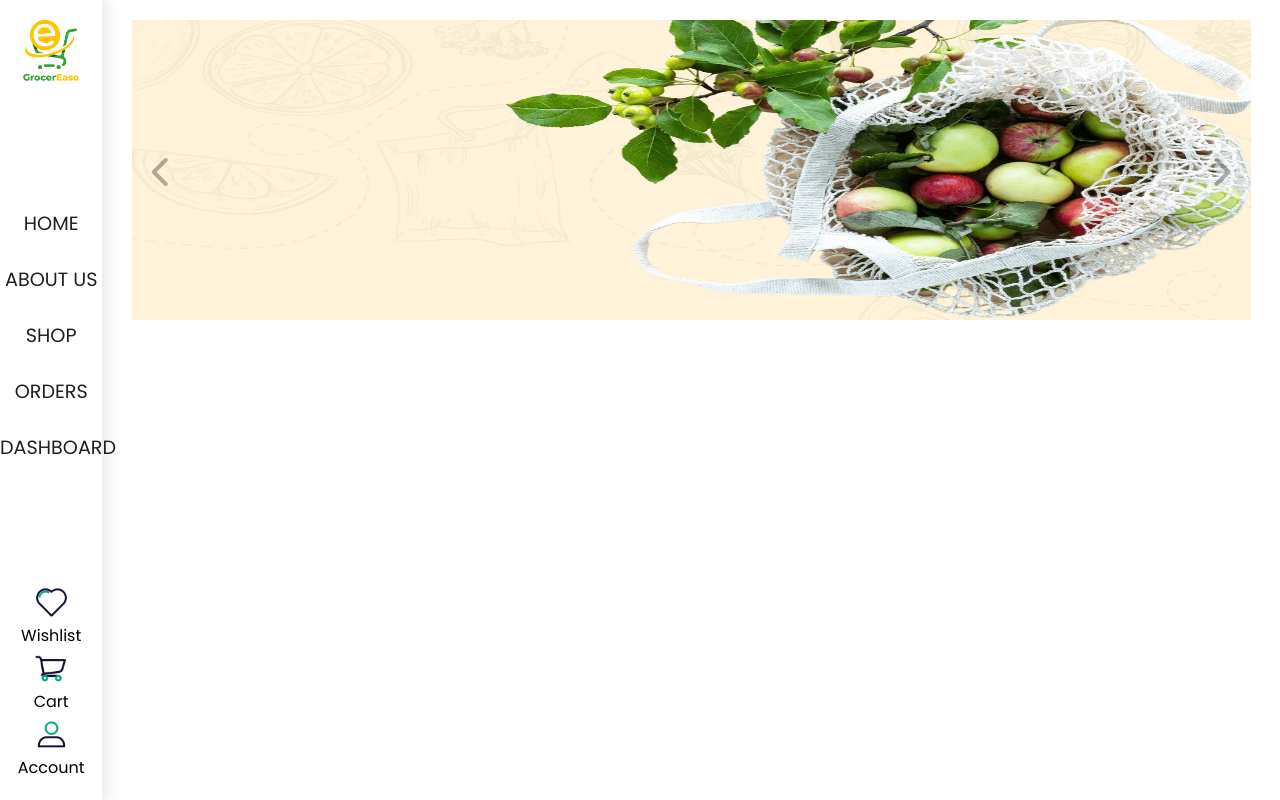
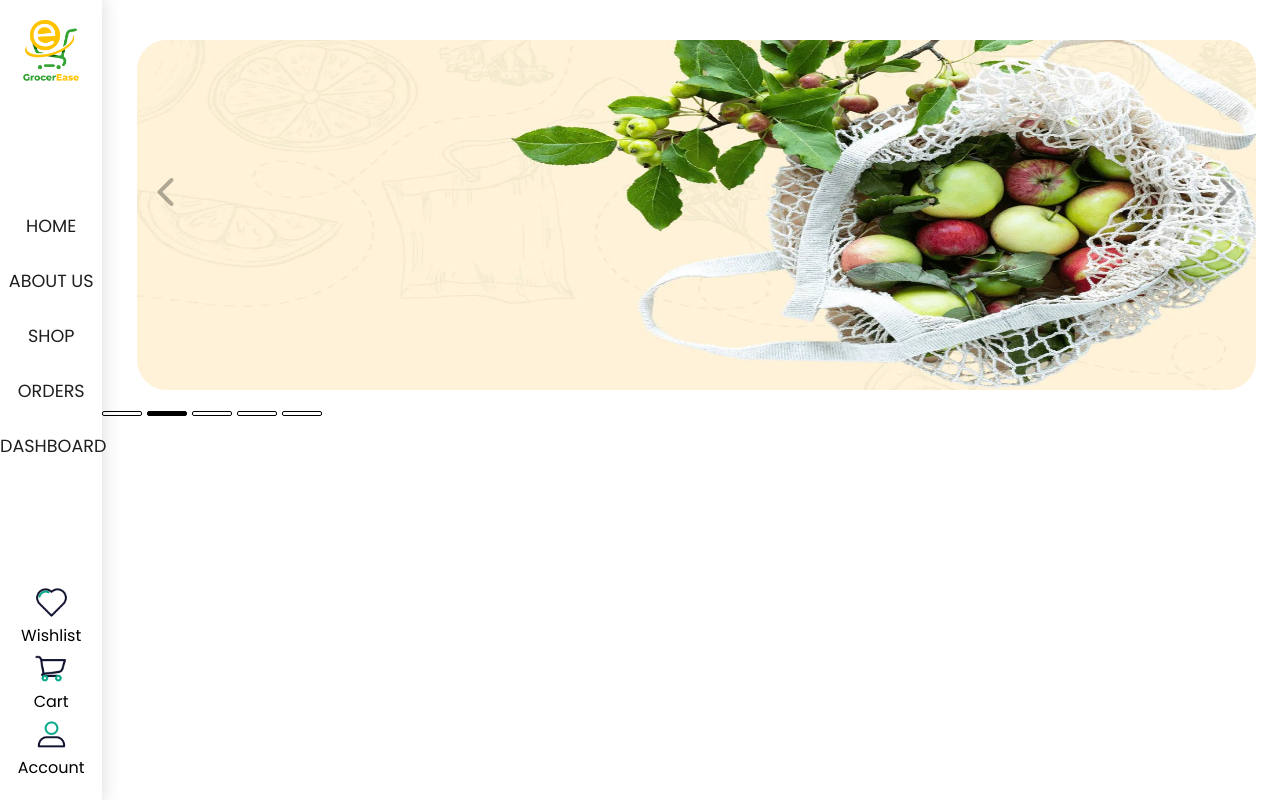
Before and after one commit to SkinnyVin1/GrocerEase, a React (Create React App) app: page /Shop in a window 1280 px wide. Built offline with nearby package versions, Linux system fonts and the light colour scheme.

Commit message:
Pagination

```diff
--- a/src/Components/NavigationBar.css
+++ b/src/Components/NavigationBar.css
@@ -58,7 +58,7 @@
 }
 .routes ul li a {
 
-    font-size: 1.2rem;
+    font-size: 1.1rem;
     font-weight: 400;
     text-decoration: none;
     color:#201e1e;
--- a/src/Components/ShopSlide.css
+++ b/src/Components/ShopSlide.css
@@ -6,13 +6,16 @@
 .shopImages img{
     width: 100%;
     height: 100%;
-    margin-top: 20px;
 }
 .shopImages{
     width: 95%;
-    height: 300px;
-    margin: auto;
+    height: 350px;
     position: relative;
+    display: inline-block;
+    margin-top: 40px;
+    margin-left: 35px;
+    border-radius: 30px !important;
+    overflow: hidden;
 }
 .buttons button{
     background: none;
@@ -22,7 +25,7 @@
 }
 .btnContainer1, .btnContainer2{
     position: absolute;
-    top: 20px;
+    top: 0;
     height: 100%;
     width: 70px;
 }
@@ -51,3 +54,15 @@
 .buttons div i:hover{
     color: white
 }
+
+
+.pagination button{
+    background: none;
+    border: none;
+    border: 1px solid black;
+    width: 40px;
+    height: 5px;
+    margin-right: 5px;
+    border-radius: 2px;
+    cursor: pointer;
+}
--- a/src/Components/ShopSlider.js
+++ b/src/Components/ShopSlider.js
@@ -26,12 +26,75 @@ const Slider = () => {
   }, [currentImageIndex]);
 
   const goToPreviousImage = () => {
-    setCurrentImageIndex(currentImageIndex === 0 ? images.length - 1 : currentImageIndex - 1);
+    const prevIndex = currentImageIndex === 0 ? images.length - 1 : currentImageIndex - 1;
+    setCurrentImageIndex(prevIndex);
+    setBackground(
+      ['', '', '', '', ''].map((_, i) => (i === prevIndex ? 'black' : 'white'))
+    );
   };
 
   const goToNextImage = () => {
-    setCurrentImageIndex((currentImageIndex + 1) % images.length);
+    const nextIndex = (currentImageIndex + 1) % images.length;
+    setCurrentImageIndex(nextIndex);
+    setBackground(
+      ['', '', '', '', ''].map((_, i) => (i === nextIndex ? 'black' : 'white'))
+    );
   };
+
+
+
+  // For Pagination //
+
+  const [pagibackground, setBackground] = useState(['black', '', '', '', '']);
+  useEffect(() => {
+    const timer = setInterval(() => {
+      const nextIndex = (currentImageIndex + 1) % 5; // cycle through the 5 images
+      setCurrentImageIndex(nextIndex);
+      setBackground(
+        ['', '', '', '', ''].map((_, i) => (i === nextIndex ? 'black' : 'white'))
+      );
+    }, 3000); // change every 3 seconds
+
+    return () => clearInterval(timer); // clean up the timer on unmount
+  }, [currentImageIndex]);
+
+  const theActive = (event) => {
+    const btnId = event.target.id;
+    switch (btnId){
+      case 'firstImg':
+        setCurrentImageIndex(0);
+        if (currentImageIndex >= 0){
+          setBackground(['black','white','white','white','white']);
+        }
+        break;
+      case 'secondImg':
+        setCurrentImageIndex(1);
+        if (currentImageIndex >= 0){
+          setBackground(['white','black','white','white','white']);
+        }
+        break;
+      case 'thirdImg':
+        setCurrentImageIndex(2);
+        if (currentImageIndex >= 0){
+          setBackground(['white','white','black','white','white']);
+        }
+        break;
+      case 'fourthImg':
+        setCurrentImageIndex(3);
+        if (currentImageIndex >= 0){
+          setBackground(['white','white','white','black','white']);
+        }
+        break;
+      case 'fifthImg':
+        setCurrentImageIndex(4);
+        if (currentImageIndex >= 0){
+          setBackground(['white','white','white','white','black']);
+        }
+        break;
+      default:
+        break;
+    }
+  }
 
   return (
     <div className="slider">
@@ -47,6 +110,13 @@ const Slider = () => {
                 </div>
             </div>
         </div>
+        <div className='pagination'>
+          <button id='firstImg' onClick={theActive} style={{background: pagibackground[0]}}></button>
+          <button id='secondImg' onClick={theActive} style={{background: pagibackground[1]}}></button>
+          <button id='thirdImg' onClick={theActive} style={{background: pagibackground[2]}}></button>
+          <button id='fourthImg' onClick={theActive} style={{background: pagibackground[3]}}></button>
+          <button id='fifthImg' onClick={theActive} style={{background: pagibackground[4]}}></button>
+        </div>
     </div>
   );
 };
```
